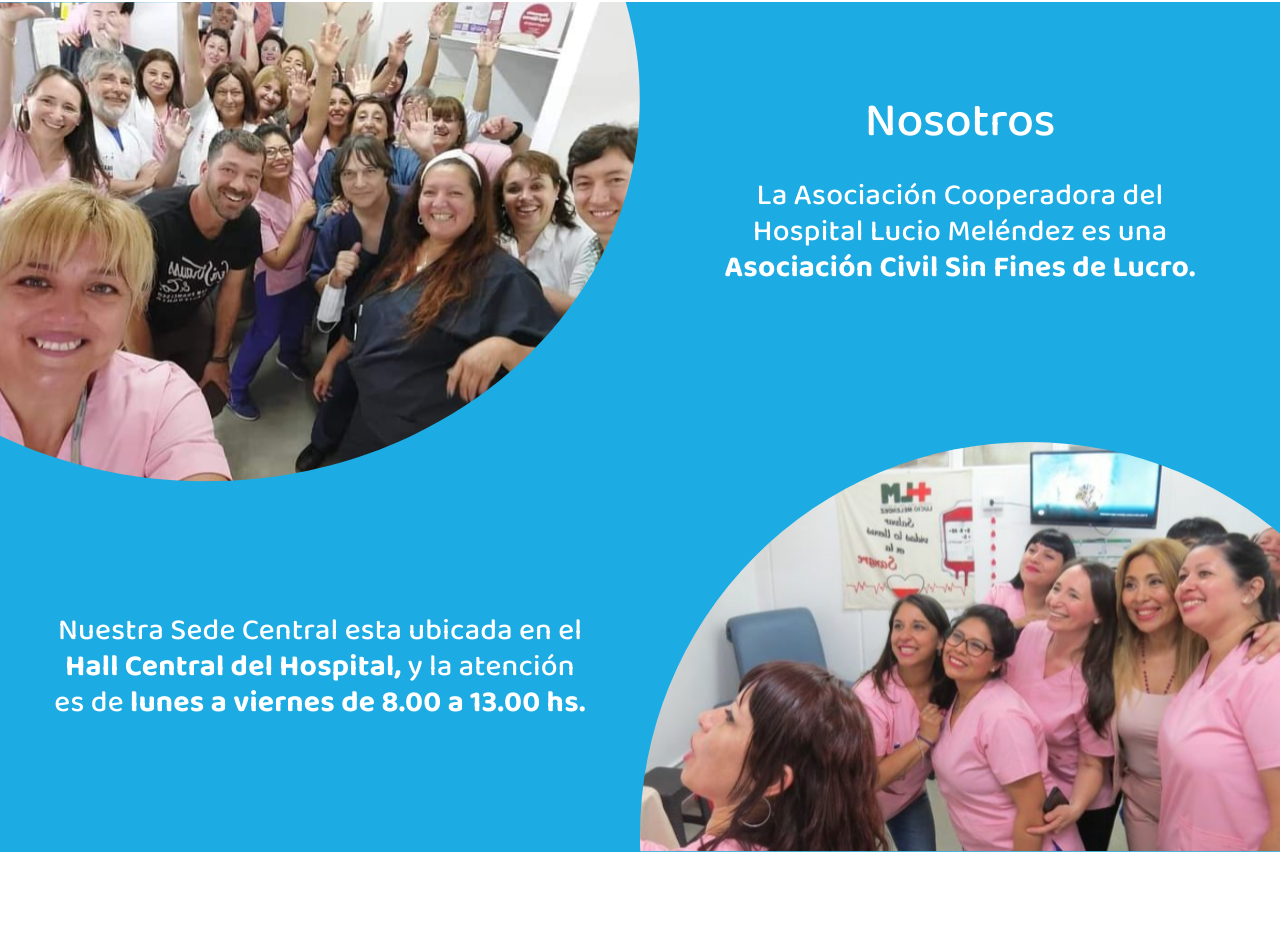
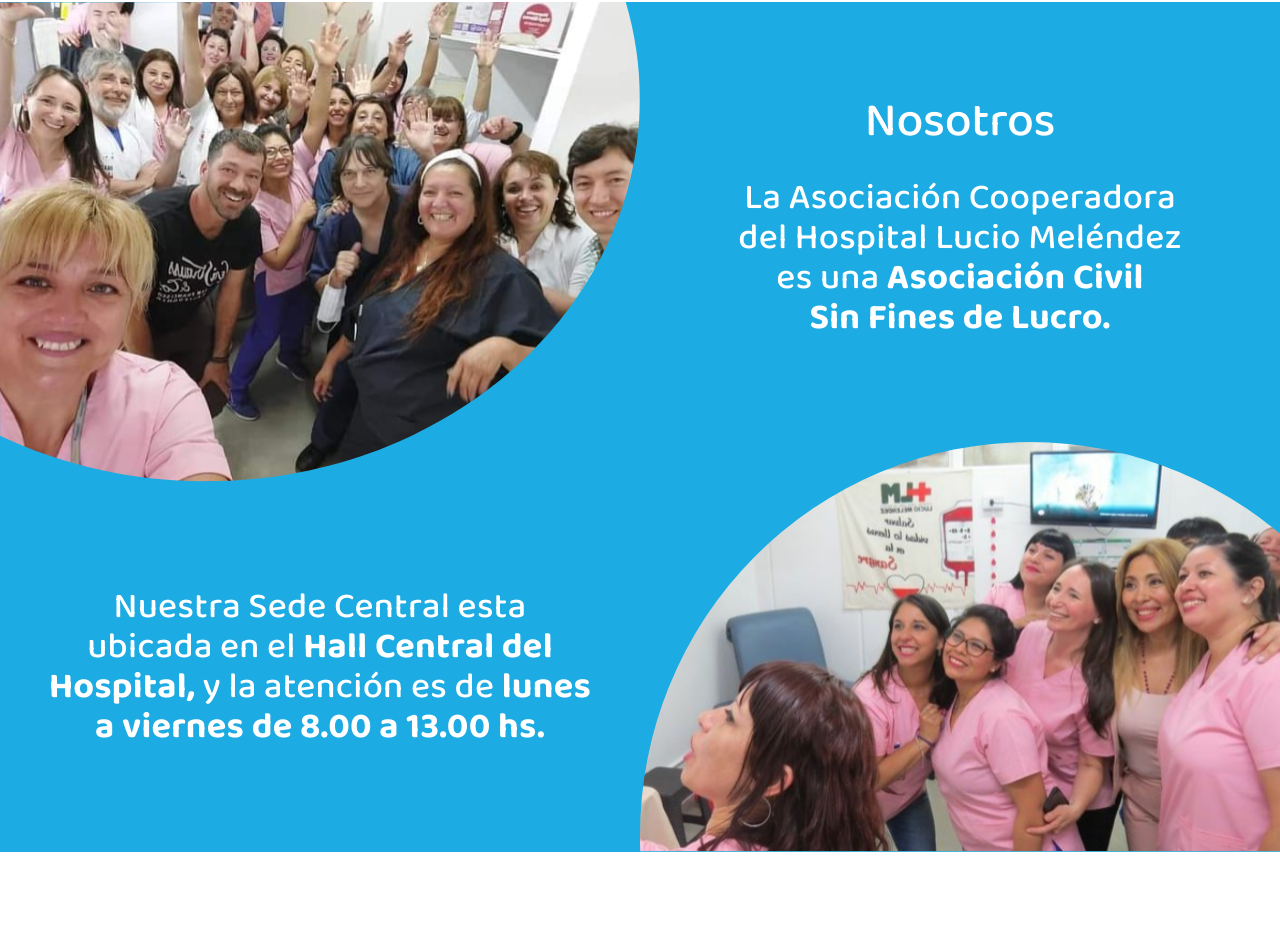
Before and after one commit to JonatanGarbuyo/CooperadoraHospitalLucioMelendez, a Next.js app: page / in a window 1280 px wide. Shown: the part 1091-2040 px from the top of the page. Built offline with nearby package versions, Linux system fonts and the light colour scheme; no server answers; the database is empty.

Commit message:
fixing font size

```diff
--- a/components/Home/Nosotros.jsx
+++ b/components/Home/Nosotros.jsx
@@ -27,7 +27,7 @@ export default function Nosotros() {
 				/>
 				<div className="w-full lg:px-10 lg:pt-16 xl:pt-24 2xl:px-16">
 					<h2 className="mb-8 max-lg:hidden">Nosotros</h2>
-					<p className="text-balance text-lg font-medium text-white md:text-2xl xl:text-3xl 2xl:text-4xl">
+					<p className="text-balance text-lg font-medium text-white sm:text-2xl md:text-3xl xl:text-4xl 2xl:text-5xl">
 						La Asociación Cooperadora del Hospital Lucio Meléndez es una{' '}
 						<span className="font-bold">
 							Asociación Civil Sin Fines de Lucro.
@@ -45,7 +45,7 @@ export default function Nosotros() {
 						className="rounded-10 object-cover"
 					/>
 				</div>
-				<p className="w-full self-center text-balance text-lg font-medium text-white md:text-2xl lg:px-10 lg:pb-10 xl:text-3xl 2xl:px-16 2xl:text-4xl">
+				<p className="w-full self-center text-balance text-lg font-medium text-white sm:text-2xl md:text-3xl lg:px-10 lg:pb-10 xl:text-4xl 2xl:px-16 2xl:text-5xl">
 					Nuestra Sede Central esta ubicada en el{' '}
 					<span className="font-bold">Hall Central del Hospital,</span> y la
 					atención es de{' '}
```
